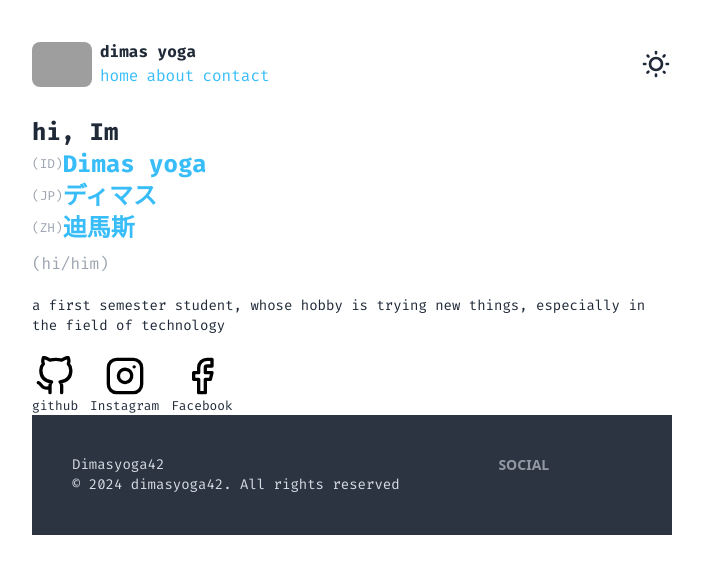
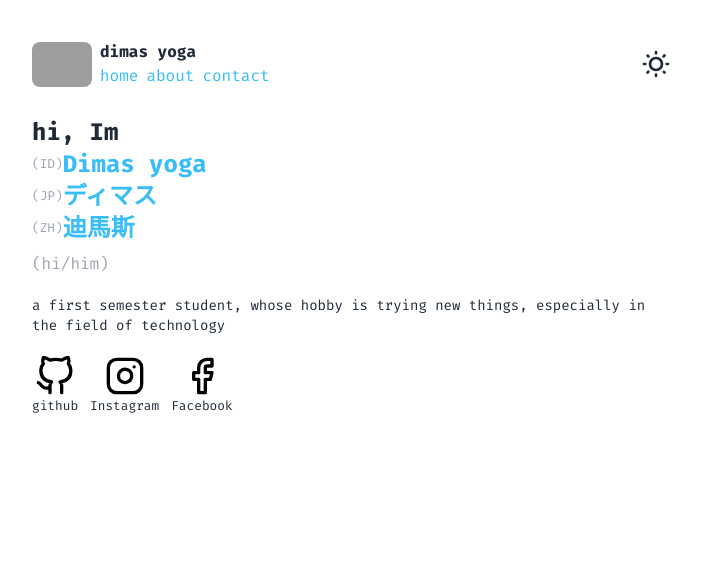
Before and after one commit to dimasyoga42/dimasyoga, a React (Vite) app: page / in a window 1280 px wide. Shown: the top 574 px of the page, without its empty margins (288-991 px from the left). Built offline with nearby package versions, Linux system fonts and the light colour scheme; grey boxes are pictures that could not be loaded; a web font is replaced by a local one.

Commit message:
refector: remove fotter and add card project

```diff
--- a/src/App.jsx
+++ b/src/App.jsx
@@ -2,7 +2,7 @@ import { BrowserRouter as Router, Routes, Route } from 'react-router-dom';
 import './App.css'
 import Home from './pages/home';
 import { Hero } from './components/hero';
-import Fotter from './components/fottoer';
+
 function App() {
 
 
@@ -13,7 +13,6 @@ function App() {
       <Routes>
         <Route path='/' element={<Home />} />
       </Routes>
-      <Fotter />
      </Router>
     </div>
   )
--- a/src/components/fottoer.jsx
+++ /dev/null
@@ -1,21 +0,0 @@
-
-function Fotter() {
-  return (
-    <footer className="footer bg-neutral text-neutral-content p-10">
-  <aside>
-    <p className="font-fira">
-      Dimasyoga42
-      <br />
-      © 2024 dimasyoga42. All rights reserved
-    </p>
-  </aside>
-  <nav>
-    <h6 className="footer-title">Social</h6>
-    <div className="grid grid-flow-col gap-4">
-    </div>
-  </nav>
-</footer>
-  )
-}
-
-export default Fotter
```
